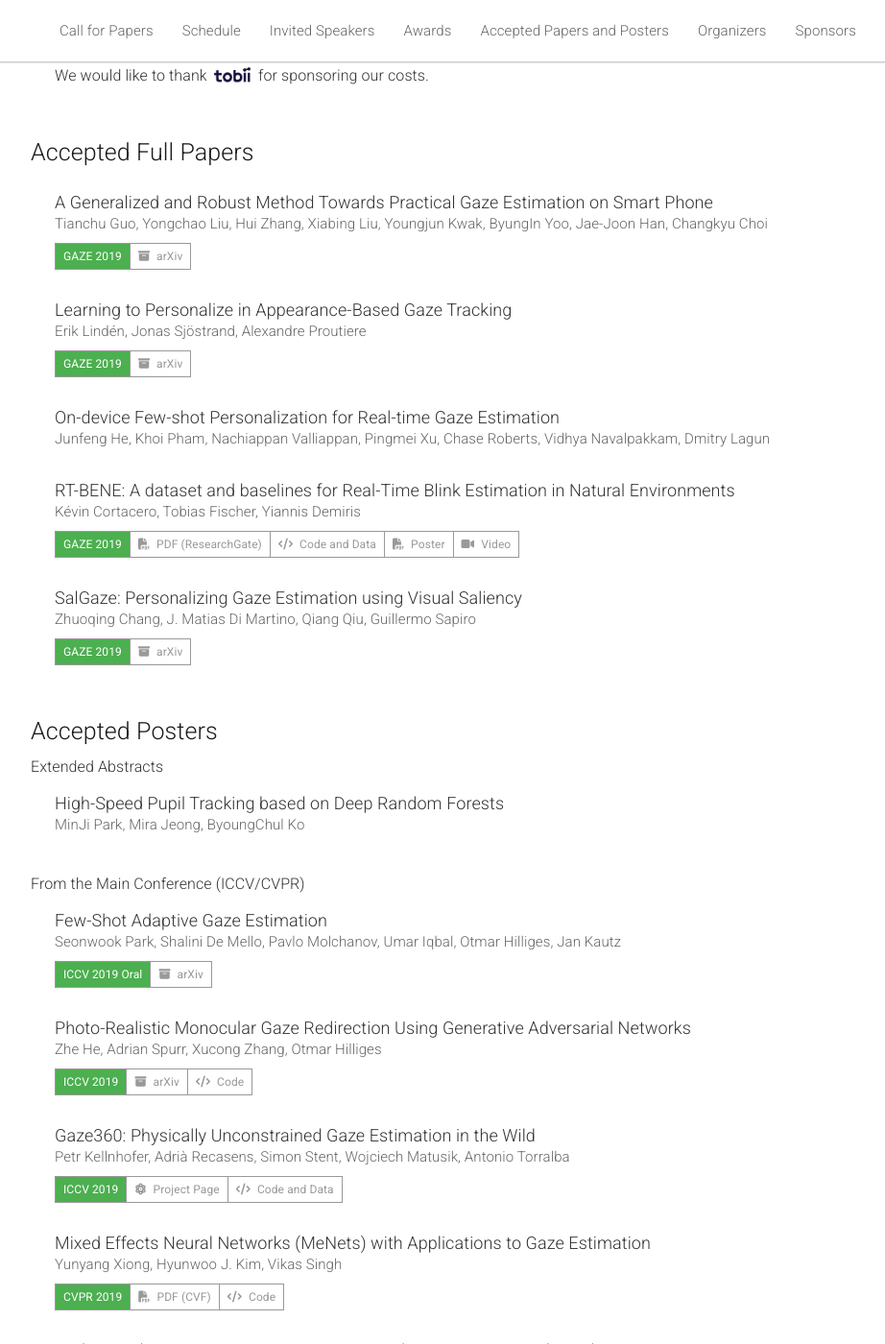
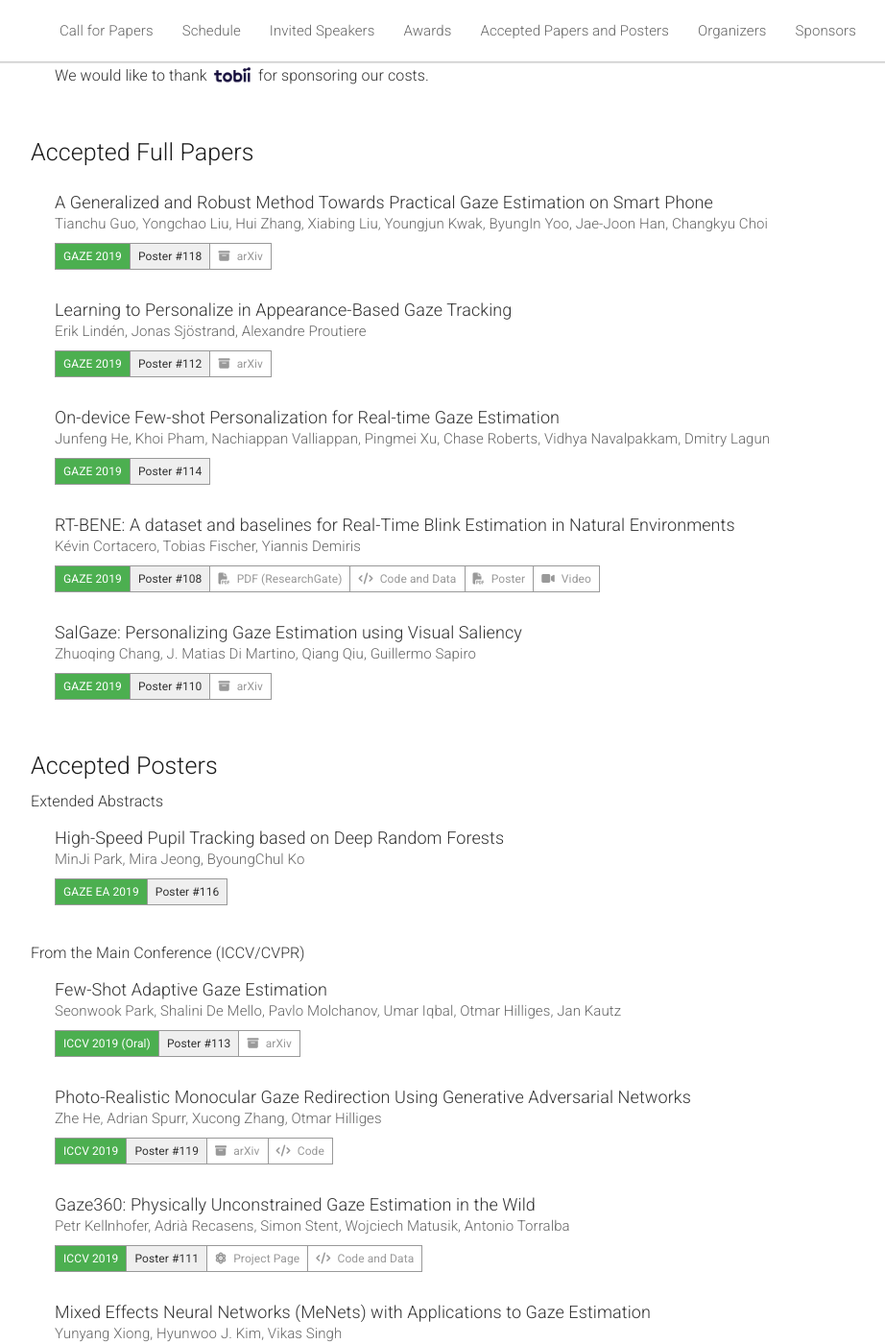
Before and after one commit to gazeworkshop/gazeworkshop.github.io, a Jekyll site: the page built from _pages/home.md, in a window 1280 px wide and 1400 px high, scrolled down 5606 px. Shown: the whole window at 96% size, without its empty margins (133-1055 px from the left). Built offline with Jekyll 4.4.1, drawn with Linux system fonts in a browser that asks for light colours; nearby versions of some CDN libraries; some of the changed text lies outside the part shown.

Commit message:
Add poster IDs to website

```diff
--- a/_pages/home.md
+++ b/_pages/home.md
@@ -415,6 +415,7 @@ A major pull for eye tracking technology today comes from the XR space. While ey
         <span class="authors">Tianchu Guo, Yongchao Liu, Hui Zhang, Xiabing Liu, Youngjun Kwak, ByungIn Yoo, Jae-Joon Han, Changkyu Choi</span>
         <div class="btn-group btn-group-xs" role="group">
           <button class="btn btn-success">GAZE 2019</button>
+          <button class="btn btn-poster-id">Poster #118</button>
           <a class="btn btn-default" target="_blank" href="https://arxiv.org/abs/1910.07331"><i class="fas fa-archive"></i> arXiv</a>
           <!--<a class="btn btn-default" target="_blank" href="https://github.com/NVlabs/few_shot_gaze"><i class="fas fa-code"></i> Code</a>-->
         </div>
@@ -424,6 +425,7 @@ A major pull for eye tracking technology today comes from the XR space. While ey
         <span class="authors">Erik Lindén, Jonas Sjöstrand, Alexandre Proutiere</span>
         <div class="btn-group btn-group-xs" role="group">
           <button class="btn btn-success">GAZE 2019</button>
+          <button class="btn btn-poster-id">Poster #112</button>
           <a class="btn btn-default" target="_blank" href="https://arxiv.org/abs/1807.00664"><i class="fas fa-archive"></i> arXiv</a>
           <!--<a class="btn btn-default" target="_blank" href="https://github.com/NVlabs/few_shot_gaze"><i class="fas fa-code"></i> Code</a>-->
         </div>
@@ -431,12 +433,17 @@ A major pull for eye tracking technology today comes from the XR space. While ey
     <div class="paper">
         <span class="title">On-device Few-shot Personalization for Real-time Gaze Estimation</span>
         <span class="authors">Junfeng He, Khoi Pham, Nachiappan Valliappan, Pingmei Xu, Chase Roberts, Vidhya Navalpakkam, Dmitry Lagun</span>
+        <div class="btn-group btn-group-xs" role="group">
+          <button class="btn btn-success">GAZE 2019</button>
+          <button class="btn btn-poster-id">Poster #114</button>
+        </div>
     </div>
     <div class="paper">
         <span class="title">RT-BENE: A dataset and baselines for Real-Time Blink Estimation in Natural Environments</span>
         <span class="authors">Kévin Cortacero, Tobias Fischer, Yiannis Demiris</span>
         <div class="btn-group btn-group-xs" role="group">
           <button class="btn btn-success">GAZE 2019</button>
+          <button class="btn btn-poster-id">Poster #108</button>
           <a class="btn btn-default" target="_blank" href="https://www.researchgate.net/profile/Tobias_Fischer7/publication/336605388_RT-BENE_A_Dataset_and_Baselines_for_Real-Time_Blink_Estimation_in_Natural_Environments/links/5da84cd14585159bc3d5823d/RT-BENE-A-Dataset-and-Baselines-for-Real-Time-Blink-Estimation-in-Natural-Environments.pdf"><i class="fas fa-file-pdf"></i> PDF (ResearchGate)</a>
 		  <a class="btn btn-default" target="_blank" href="http://www.imperial.ac.uk/personal-robotics/software/"><i class="fas fa-code"></i> Code and Data</a>
 		  <a class="btn btn-default" target="_blank" href="http://tobiasfischer.info/publications/cortacero-2019-ICCVW-poster.pdf"><i class="fas fa-file-pdf"></i> Poster</a>
@@ -448,6 +455,7 @@ A major pull for eye tracking technology today comes from the XR space. While ey
         <span class="authors">Zhuoqing Chang, J. Matias Di Martino, Qiang Qiu, Guillermo Sapiro</span>
         <div class="btn-group btn-group-xs" role="group">
           <button class="btn btn-success">GAZE 2019</button>
+          <button class="btn btn-poster-id">Poster #110</button>
           <a class="btn btn-default" target="_blank" href="https://arxiv.org/abs/1910.10603"><i class="fas fa-archive"></i> arXiv</a>
         </div>
     </div>
@@ -462,6 +470,10 @@ A major pull for eye tracking technology today comes from the XR space. While ey
   <div class="paper">
   <span class="title">High-Speed Pupil Tracking based on Deep Random Forests</span>
   <span class="authors">MinJi Park, Mira Jeong, ByoungChul Ko</span>
+        <div class="btn-group btn-group-xs" role="group">
+          <button class="btn btn-success">GAZE EA 2019</button>
+          <button class="btn btn-poster-id">Poster #116</button>
+        </div>
   </div>
 
   <br>
@@ -471,7 +483,8 @@ A major pull for eye tracking technology today comes from the XR space. While ey
   <span class="title">Few-Shot Adaptive Gaze Estimation</span>
   <span class="authors">Seonwook Park, Shalini De Mello, Pavlo Molchanov, Umar Iqbal, Otmar Hilliges, Jan Kautz</span>
   <div class="btn-group btn-group-xs" role="group">
-  <button class="btn btn-success">ICCV 2019 Oral</button>
+  <button class="btn btn-success">ICCV 2019 (Oral)</button>
+  <button class="btn btn-poster-id">Poster #113</button>
   <a class="btn btn-default" target="_blank" href="https://arxiv.org/abs/1905.01941"><i class="fas fa-archive"></i> arXiv</a>
   <!--<a class="btn btn-default" target="_blank" href="https://github.com/NVlabs/few_shot_gaze"><i class="fas fa-code"></i> Code</a>-->
   </div>
@@ -482,6 +495,7 @@ A major pull for eye tracking technology today comes from the XR space. While ey
   <span class="authors">Zhe He, Adrian Spurr, Xucong Zhang, Otmar Hilliges</span>
   <div class="btn-group btn-group-xs" role="group">
   <button class="btn btn-success">ICCV 2019</button>
+  <button class="btn btn-poster-id">Poster #119</button>
   <a class="btn btn-default" target="_blank" href="https://arxiv.org/abs/1903.12530"><i class="fas fa-archive"></i> arXiv</a>
   <a class="btn btn-default" target="_blank" href="https://github.com/HzDmS/gaze_redirection"><i class="fas fa-code"></i> Code</a>
   </div>
@@ -492,6 +506,7 @@ A major pull for eye tracking technology today comes from the XR space. While ey
   <span class="authors">Petr Kellnhofer, Adrià Recasens, Simon Stent, Wojciech Matusik, Antonio Torralba</span>
   <div class="btn-group btn-group-xs" role="group">
   <button class="btn btn-success">ICCV 2019</button>
+  <button class="btn btn-poster-id">Poster #111</button>
   <a class="btn btn-default" target="_blank" href="http://gaze360.csail.mit.edu/">       <i class="fas fa-atom"></i> Project Page</a>
   <a class="btn btn-default" target="_blank" href="https://github.com/erkil1452/gaze360"><i class="fas fa-code"></i> Code and Data</a>
   </div>
@@ -502,6 +517,7 @@ A major pull for eye tracking technology today comes from the XR space. While ey
   <span class="authors">Yunyang Xiong, Hyunwoo J. Kim, Vikas Singh</span>
   <div class="btn-group btn-group-xs" role="group">
   <button class="btn btn-success">CVPR 2019</button>
+  <button class="btn btn-poster-id">Poster #115</button>
   <a class="btn btn-default" target="_blank" href="http://openaccess.thecvf.com/content_CVPR_2019/papers/Xiong_Mixed_Effects_Neural_Networks_MeNets_With_Applications_to_Gaze_Estimation_CVPR_2019_paper.pdf"><i class="fas fa-file-pdf"></i> PDF (CVF)</a>
   <a class="btn btn-default" target="_blank" href="https://github.com/vsingh-group/MeNets"><i class="fas fa-code"></i> Code</a>
   </div>
@@ -512,6 +528,7 @@ A major pull for eye tracking technology today comes from the XR space. While ey
   <span class="authors">Lifeng Fan, Wenguan Wang, Siyuan Huang, Xinyu Tang, Song-Chun Zhu</span>
   <div class="btn-group btn-group-xs" role="group">
   <button class="btn btn-success">ICCV 2019</button>
+  <button class="btn btn-poster-id">Poster #109</button>
   <a class="btn btn-default" target="_blank" href="https://arxiv.org/abs/1909.02144v1"><i class="fas fa-archive"></i> arXiv</a>
   <!--<a class="btn btn-default" target="_blank" href=""><i class="fas fa-archive"></i> arXiv</a>-->
   </div>
@@ -522,6 +539,7 @@ A major pull for eye tracking technology today comes from the XR space. While ey
   <span class="authors">Yu Yu, Gang Liu, Jean-Marc Odobez</span>
   <div class="btn-group btn-group-xs" role="group">
   <button class="btn btn-success">CVPR 2019</button>
+  <button class="btn btn-poster-id">Poster #117</button>
   <a class="btn btn-default" target="_blank" href="https://arxiv.org/abs/1904.10638"><i class="fas fa-archive"></i> arXiv</a>
   <a class="btn btn-default" target="_blank" href="http://openaccess.thecvf.com/content_CVPR_2019/papers/Yu_Improving_Few-Shot_User-Specific_Gaze_Adaptation_via_Gaze_Redirection_Synthesis_CVPR_2019_paper.pdf"><i class="fas fa-file-pdf"></i> PDF (CVF)</a>
   </div>
--- a/static/css/main.css
+++ b/static/css/main.css
@@ -324,7 +324,8 @@ div.paper .btn {
 div.paper .btn-default {
 	color: #999;
 }
-div.paper .btn-success {
+div.paper .btn-success,
+div.paper .btn-poster-id {
 	cursor: default;
 }
 div.paper i.fas {
```
